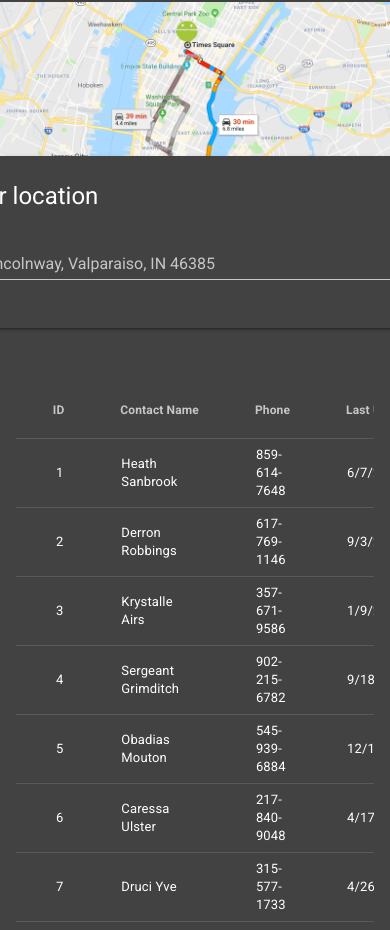
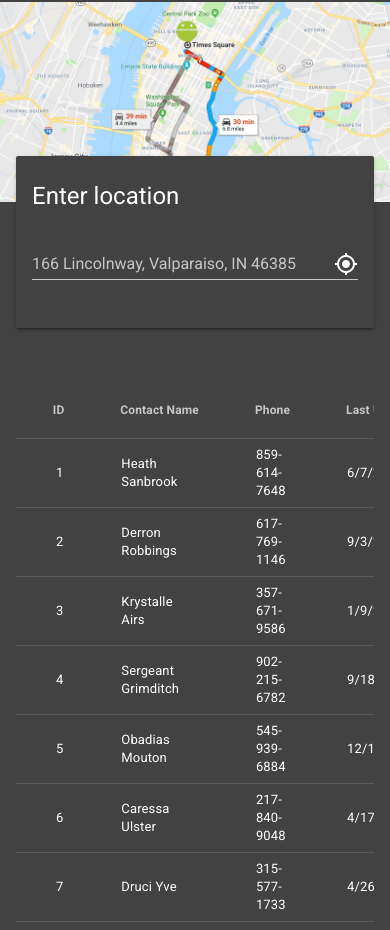
Before and after one commit to flyoungiv/have-dirt-need-dirt, a Vue app: page / in a window 390 px wide. Shown: the part 854-1784 px from the top of the page. Built offline with nearby package versions, Linux system fonts and the light colour scheme.

Commit message:
mess with location positioning for mobile

```diff
--- a/src/components/Map.vue
+++ b/src/components/Map.vue
@@ -27,6 +27,8 @@ img {
 .choose-location {
   position: relative;
   top: -50px;
+  width: 100vw;
+  display: flex;
 }
 </style>
 
```
